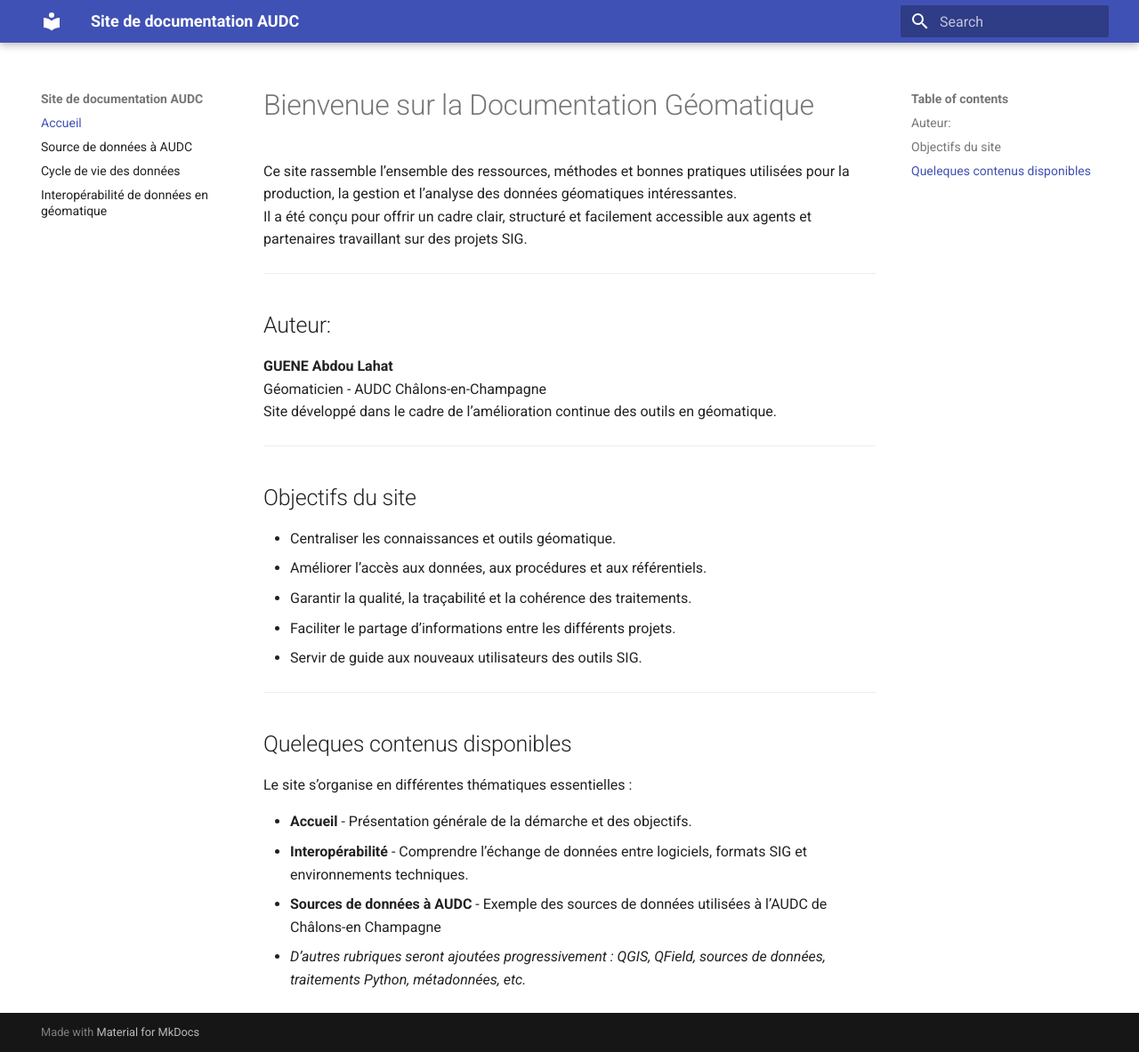
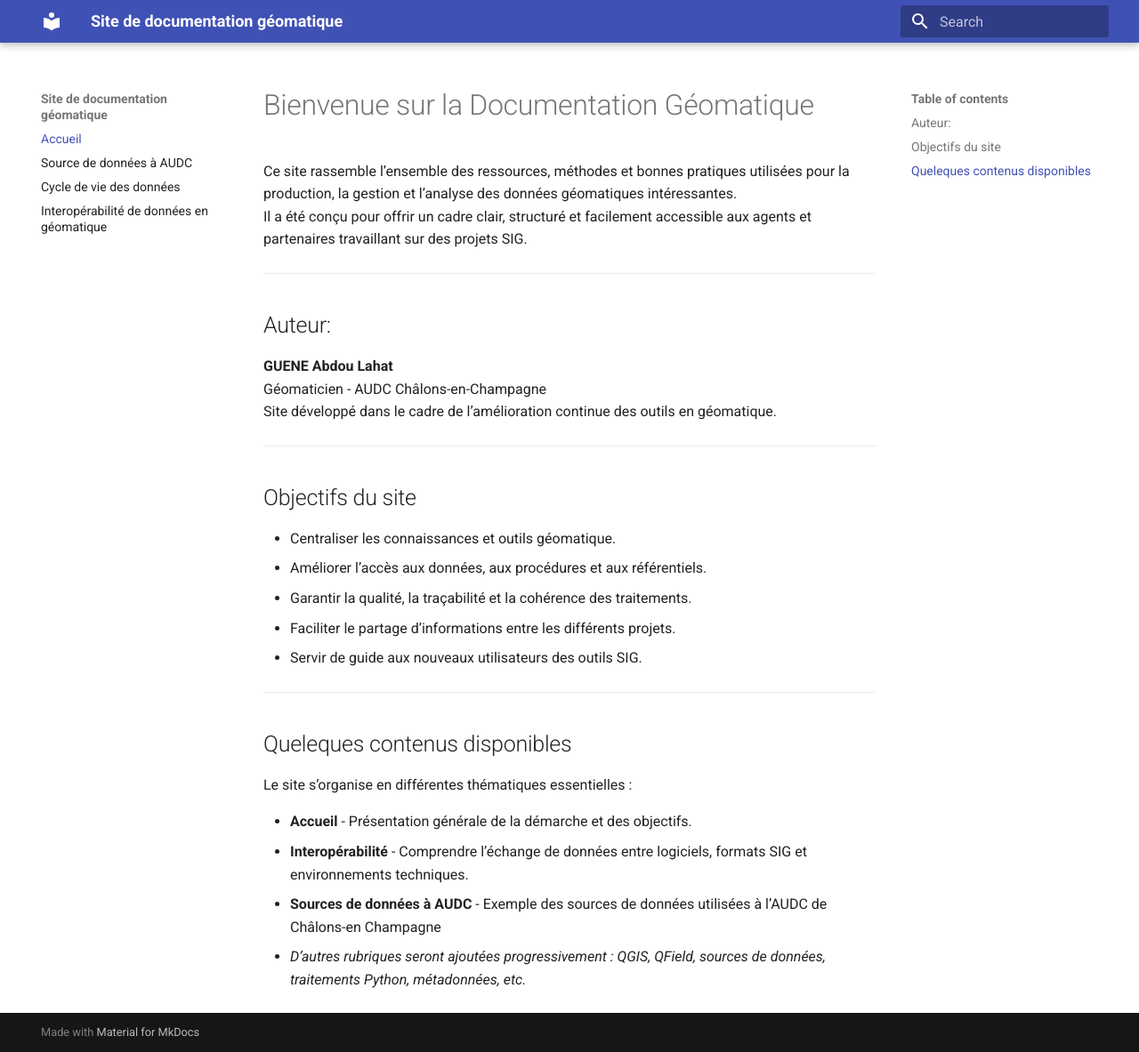
Before and after one commit to abdou123-guene/Site_de_documentation_geomatique, an MkDocs documentation site: the page built from docs/index.md, in a window 1280 px wide and 1183 px high. Shown: the whole window at 89% size. Built offline with MkDocs 1.6.1 and Material for MkDocs 9.7.7, drawn with Linux system fonts in a browser that asks for light colours.

Commit message:
Update mkdocs.yml

```diff
--- a/mkdocs.yml
+++ b/mkdocs.yml
@@ -1,4 +1,4 @@
-site_name: Site de documentation AUDC
+site_name: Site de documentation géomatique
 
 theme:
   name: material
```
